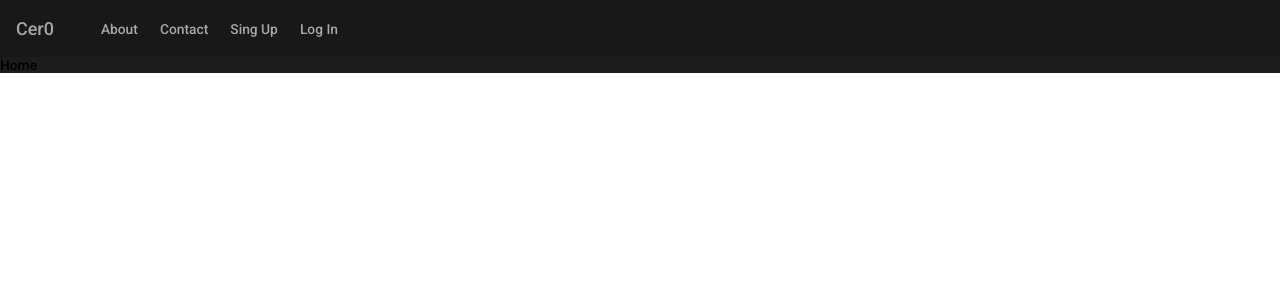
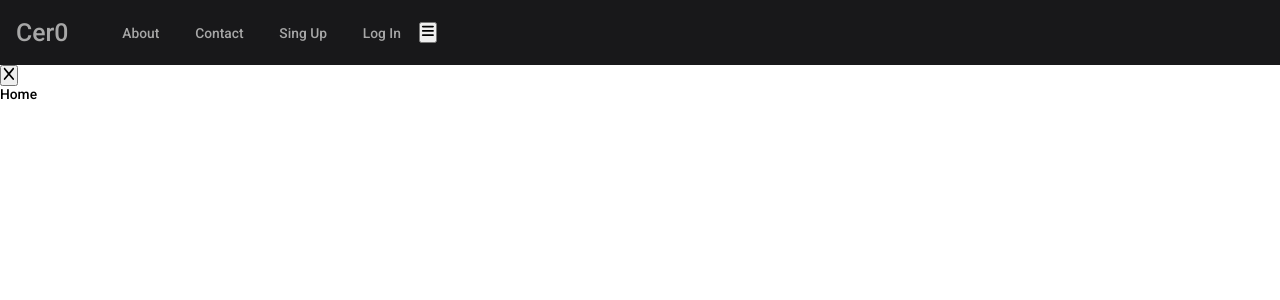
Before and after one commit to erickGit-dev/rest-practice, a React (Create React App) app in the folder client/: page / in a window 1280 px wide. Shown: the top 300 px of the page. Built offline with nearby package versions, Linux system fonts and the light colour scheme.

Commit message:
refator<frontend>: changing the css.modules vars names

```diff
--- a/client/package.json
+++ b/client/package.json
@@ -46,6 +46,7 @@
     ]
   },
   "devDependencies": {
+    "@types/react-icons": "^3.0.0",
     "typescript-plugin-css-modules": "^5.1.0"
   }
 }
--- a/client/src/components/navbar.tsx
+++ b/client/src/components/navbar.tsx
@@ -1,9 +1,11 @@
 import React from "react";
+import { FaBars, FaX } from "react-icons/fa6";
 import { Link } from "react-router-dom";
 import style from "../styles/navbar.module.css";
 
 const Navbar: React.FC = () => {
   return (
+    <header>
       <nav>
         <Link to="/" className={style['app-name']}>Cer0</Link>
         <ul>
@@ -20,7 +22,14 @@ const Navbar: React.FC = () => {
             <Link to="/login">Log In</Link>
           </li>
         </ul>
+        <button>
+          <FaBars />
+        </button>
       </nav >
+      <button>
+        <FaX />
+      </button>
+    </header>
   );
 }
 
--- a/client/src/styles/App.module.css
+++ b/client/src/styles/App.module.css
@@ -7,8 +7,14 @@
     padding: 0;
 }
 
+:root{
+    --mainColor: #18181A;
+    --bodyColor: #1C1C1C;
+    --textColor: #A7A7A7;
+}
+
 .body {
-    background-color: #1c1c1c;
+    background-color: val(--bodyColor);
     width: 100%;
     height: 100%;
 }
--- a/client/src/styles/navbar.module.css
+++ b/client/src/styles/navbar.module.css
@@ -1,5 +1,9 @@
 nav {
-    background-color: #18181a;
+    --navColor: #18181A;
+    --textColor: #A7A7A7;
+    --textHover: #C8C8C8;
+
+    background-color: var(--navColor);
     padding: 13px;
     display: flex;
     justify-content: start;
@@ -8,11 +12,11 @@ nav {
     top: 0;
 
     .app-name {
-        font-size: 1.3rem;
+        font-size: 1.8rem;
         text-decoration: none;
         margin: 5px 33px 5px 0px;
         padding: 0 3px;
-        color: #a7a7a7;
+        color: var(--textColor);
     }
 
     ul {
@@ -20,15 +24,16 @@ nav {
         li {
             list-style: none;
             a {
-                margin: 0 0.5rem;
+                margin: 0 1.0rem;
                 padding: 0.3rem;
                 display: block;
                 text-decoration: none;
-                color: #a7a7a7;
+                color: var(--textColor);
                 border-radius: 0.5rem;
-                :hover {
-                    color: #ff5c77;
-                }
+            }
+
+            a:hover {
+                color: var(--navColor);
             }
         }
     }
```
Also changed, not shown: 1 other file (tests, documents, lock files or other folders). Lines whose indentation alone changed are shown as unchanged.
